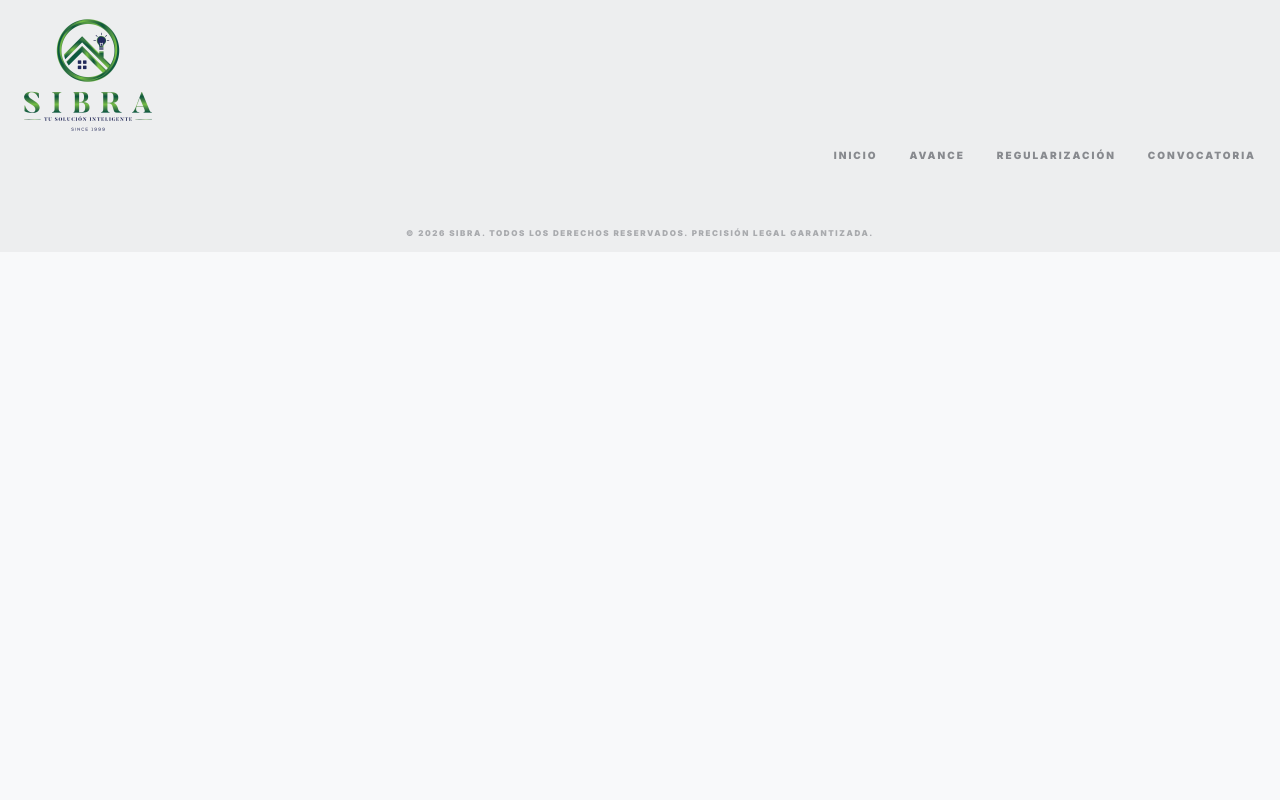
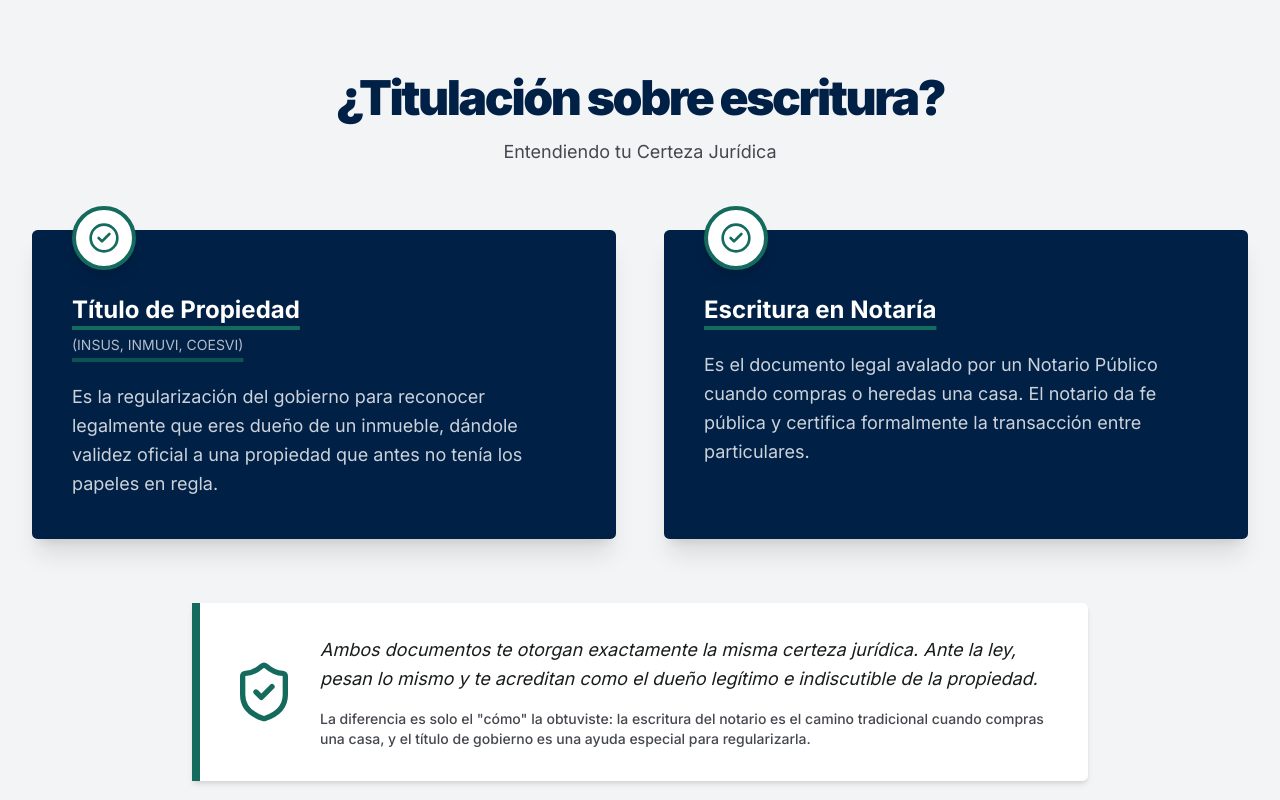
Before and after one commit to VladWithCode/circuito-escrituracion, a Next.js app: page / in a window 1280 px wide. Shown: the part 3780-4580 px from the top of the page. Before the commit the page ends 4032 px from the top, so only its background shows below. Built offline with nearby package versions, Linux system fonts and the light colour scheme.

Commit message:
feat: add comparison section

```diff
--- a/app/page.tsx
+++ b/app/page.tsx
@@ -1,3 +1,4 @@
+import { ComparisonSection } from "./sections/ComparisonSection";
 import { CTASection } from "./sections/CTASection";
 import { DetailSection } from "./sections/DetailSection";
 import { HeroSection } from "./sections/HeroSection";
@@ -12,6 +13,7 @@ export default function Home() {
             <DetailSection />
             <CTASection />
             <QuoteSection />
+            <ComparisonSection />
         </main>
     );
 }
--- /dev/null
+++ b/app/sections/ComparisonSection.tsx
@@ -0,0 +1,69 @@
+"use client";
+
+import { CheckCircle2, ShieldCheck } from "lucide-react";
+import { motion } from "motion/react";
+
+export function ComparisonSection() {
+    return (
+        <section className="py-32 px-8 bg-surface-container-low overflow-hidden">
+            <div className="max-w-7xl mx-auto">
+                <div className="mb-16 text-center">
+                    <h2 className="text-4xl md:text-5xl font-black text-primary tracking-tighter mb-4">¿Titulación sobre escritura?</h2>
+                    <p className="text-on-surface-variant text-lg">Entendiendo tu Certeza Jurídica</p>
+                </div>
+                <div className="grid grid-cols-1 lg:grid-cols-2 gap-12 mb-16 items-stretch">
+                    <motion.div
+                        initial={{ opacity: 0, x: -20 }}
+                        whileInView={{ opacity: 1, x: 0 }}
+                        viewport={{ once: true }}
+                        className="relative bg-primary text-white p-10 pt-16 rounded-xl shadow-xl"
+                    >
+                        <div className="absolute -top-6 left-10 w-16 h-16 bg-white rounded-full flex items-center justify-center shadow-lg border-4 border-secondary">
+                            <CheckCircle2 className="w-8 h-8 text-secondary" />
+                        </div>
+                        <h3 className="text-2xl font-bold mb-6 underline decoration-secondary decoration-4 underline-offset-8">
+                            Título de Propiedad<br /><span className="text-sm font-normal opacity-70">(INSUS, INMUVI, COESVI)</span>
+                        </h3>
+                        <p className="text-white/80 leading-relaxed text-lg">
+                            Es la regularización del gobierno para reconocer legalmente que eres dueño de un inmueble, dándole validez oficial a una propiedad que antes no tenía los papeles en regla.
+                        </p>
+                    </motion.div>
+                    <motion.div
+                        initial={{ opacity: 0, x: 20 }}
+                        whileInView={{ opacity: 1, x: 0 }}
+                        viewport={{ once: true }}
+                        className="relative bg-primary text-white p-10 pt-16 rounded-xl shadow-xl"
+                    >
+                        <div className="absolute -top-6 left-10 w-16 h-16 bg-white rounded-full flex items-center justify-center shadow-lg border-4 border-secondary">
+                            <CheckCircle2 className="w-8 h-8 text-secondary" />
+                        </div>
+                        <h3 className="text-2xl font-bold mb-6 underline decoration-secondary decoration-4 underline-offset-8">
+                            Escritura en Notaría
+                        </h3>
+                        <p className="text-white/80 leading-relaxed text-lg">
+                            Es el documento legal avalado por un Notario Público cuando compras o heredas una casa. El notario da fe pública y certifica formalmente la transacción entre particulares.
+                        </p>
+                    </motion.div>
+                </div>
+                <motion.div
+                    initial={{ opacity: 0, y: 20 }}
+                    whileInView={{ opacity: 1, y: 0 }}
+                    viewport={{ once: true }}
+                    className="bg-white border-l-8 border-secondary p-8 rounded-r-xl shadow-md max-w-4xl mx-auto"
+                >
+                    <div className="flex flex-col md:flex-row gap-6 items-center">
+                        <ShieldCheck className="w-16 h-16 text-secondary flex-shrink-0" />
+                        <div className="space-y-4">
+                            <p className="text-on-surface leading-relaxed italic text-lg">
+                                Ambos documentos te otorgan exactamente la misma certeza jurídica. Ante la ley, pesan lo mismo y te acreditan como el dueño legítimo e indiscutible de la propiedad.
+                            </p>
+                            <p className="text-on-surface-variant text-sm font-medium">
+                                La diferencia es solo el "cómo" la obtuviste: la escritura del notario es el camino tradicional cuando compras una casa, y el título de gobierno es una ayuda especial para regularizarla.
+                            </p>
+                        </div>
+                    </div>
+                </motion.div>
+            </div>
+        </section>
+    );
+}
```
